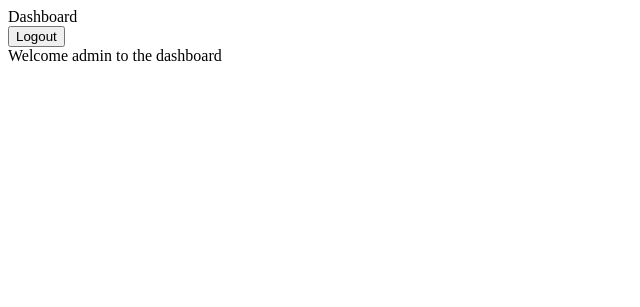
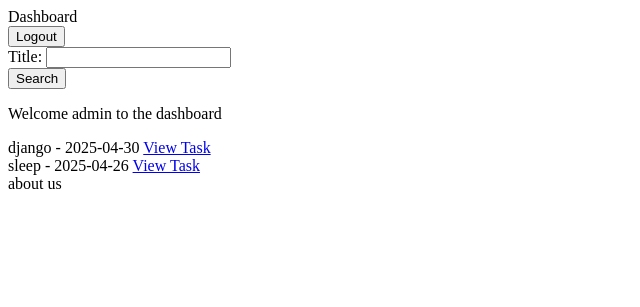
Before and after one commit to Ouckland/Task-Hero, a Django app: page /TaskHero/dashboard/ in a window 1280 px wide. Shown: the top 307 px of the page, without its empty margins (0-640 px from the left). Run offline with Django 5.2, Linux system fonts and the light colour scheme; a user stored in the database is signed in; data comes from the database, SQL or seed files in the repository; both versions use the stored data as it was after the commit.

Commit message:
I completed the backend and the templates for the app and the authentication. Styling by the next time i commit

```diff
--- /dev/null
+++ b/TaskHero/forms.py
@@ -0,0 +1,18 @@
+from django import forms
+from .models import TaskModel
+
+class AddTaskForm(forms.ModelForm):
+    class Meta:
+        model = TaskModel
+        fields = [
+            'title', 'description', 'due_date', 'status', 'priority',
+        ]
+        widgets = {
+            'due_date': forms.DateInput(attrs={'type': 'date'}),
+            'description': forms.Textarea()
+                }
+class SearchForm(forms.Form):
+    title = forms.CharField(required=False, max_length=255,  widget=forms.TextInput)
+
+# class FilterForm(forms.Form):
+#     filter_by = forms.ChoiceField(choices=)
--- a/TaskHero/urls.py
+++ b/TaskHero/urls.py
@@ -3,6 +3,11 @@ from . import views
 
 app_name = 'TaskHero'
 urlpatterns = [
+    path('', views.home, name='home'),
     path('dashboard/', views.dashboard, name='dashboard'),
-    path('', views.home, name='home'),
+    path('add/task/', views.add_task, name='add_task'),
+    path('task/detail/<int:task_id>/', views.task_detail, name='task_detail'),
+    path('edit/task/<int:task_id>/', views.edit_task, name='edit_task'),
+    path('delete/task/<int:task_id>/', views.delete_task, name='confirm_delete'),
+
 ]
--- a/TaskHero/views.py
+++ b/TaskHero/views.py
@@ -1,8 +1,88 @@
-from django.shortcuts import render
+
+from django.shortcuts import render, redirect, get_object_or_404
+from django.urls import reverse
+from django.http import HttpResponseNotAllowed, HttpResponseForbidden
+from django.contrib import messages
+from django.contrib.auth.decorators import login_required
+from .forms import AddTaskForm, SearchForm
+from .models import TaskModel
+
 
 # Create your views here.
 def home(request):
     return render(request, 'taskhero/home.html')
 
+# Add try and excepts to the code for the 404 and 505 error pages
+@login_required
 def dashboard(request):
-    return render(request, 'taskhero/dashboard.html')
+    all_tasks = TaskModel.objects.filter(added_by=request.user)
+    search_form = SearchForm(request.POST)
+    if request.method == 'POST':
+        search_form = SearchForm(request.POST)
+        if search_form.is_valid():
+            title = search_form.cleaned_data.get('title')
+            if title:
+                all_tasks = all_tasks.filter(title__icontains=title)
+
+    context = {
+        'all_tasks': all_tasks,
+        'search_form': search_form,
+    }
+    return render(request, 'taskhero/dashboard.html', context)
+
+@login_required
+def add_task(request):
+    task_form = AddTaskForm(request.POST)
+    if request.method == 'POST':
+        task_form = AddTaskForm(request.POST)
+        if task_form.is_valid():
+            task = task_form.save(commit=False)
+            task.added_by = request.user
+            task.save()
+            messages.success(request, 'Task succesfully added')
+            return redirect('TaskHero:dashboard')
+    context = {
+        'task_form': task_form,
+    }
+    return render(request, 'taskhero/add-task.html', context)
+
+@login_required
+def task_detail(request, task_id):
+    task = get_object_or_404(TaskModel, id=task_id)
+    if task.added_by != request.user:
+        return render(request, 'https/forbidden.html')
+    return render(request, 'taskhero/task-detail.html', context={'task': task})
+
+@login_required
+def edit_task(request, task_id):
+    task = get_object_or_404(TaskModel, id=task_id)
+    edit_form = AddTaskForm(instance=task)
+    if task.added_by != request.user:
+        return render(request, 'https/forbidden.html')
+    if request.method == 'POST':
+        edit_form = AddTaskForm(request.POST, instance=task, )
+
+        if edit_form.is_valid():
+            edit_form.save()
+            messages.success(request, 'Task edited succesfully')
+            return redirect(reverse('TaskHero:task_detail', kwargs={'task_id': task_id}))
+    context = {
+        'edit_form': edit_form,
+        'task': task,
+    }
+    return render(request, 'taskhero/edit-task.html', context)
+
+@login_required
+def delete_task(request, task_id):
+    task = get_object_or_404(TaskModel, id=task_id)
+    if task.added_by != request.user:
+        return render(request, 'https/forbidden.html')
+    # task_form = AddTaskForm(instance=task)
+    if request.method == 'POST':
+        task.delete()
+        messages.success(request, 'Task deleted succesfully')
+        return redirect('TaskHero:dashboard')
+    context = {
+        'task': task
+    }
+    return render(request, 'taskhero/confirm-delete.html', context)
--- a/templates/partials/base.html
+++ b/templates/partials/base.html
@@ -22,6 +22,8 @@
 {% block content %}
 
 {% endblock content %}
-
+{% block footer %}
+    {% include "partials/footer.html" %}
+{% endblock footer %}
 </body>
 </html>
--- a/templates/partials/footer.html
+++ b/templates/partials/footer.html
@@ -1,3 +1,3 @@
 {% block footer %}
-    <nav>about us</nav>
+    <footer>about us</footer>
 {% endblock footer %}
--- a/templates/taskhero/dashboard.html
+++ b/templates/taskhero/dashboard.html
@@ -6,9 +6,24 @@
 {% block content %}
     {% include "partials/header.html" %}
     <body>
+       <section>
+            <div>
+                <form action="{% url 'TaskHero:dashboard' %}" method='POST'>
+                    {% csrf_token %}
+                    {{ search_form.as_div }}
+                    <button type="submit">Search</button>
+                </form>
+            </div>
+            <p>Welcome {{ request.user }} to the dashboard</p>
+            <div>
+                {% for task in all_tasks %}
+                    <div>
+                    <span>{{ task }}</span>
+                    <a href="{% url 'TaskHero:task_detail' task.id %}">View Task</a>
+                    </div>
+                {% endfor %}
+            </div>
 
-       <div>
-        Welcome {{ request.user }} to the dashboard
-       </div>
+       </section>
     </body>
 {% endblock content %}
--- a/users/views.py
+++ b/users/views.py
@@ -39,5 +39,6 @@ def login_view(request):
 def logout_view(request):
     if request.method == 'POST':
         logout(request)
+        messages.success(request, 'You have logged out succesfully')
         return redirect('TaskHero:home')
-    return render(request, 'partials/header.html')
+    # return render(request, 'partials/header.html')
```
Also changed, not shown: templates/https/forbidden.html (added, +14 -0 lines), templates/taskhero/add-task.html (added, +23 -0 lines), templates/taskhero/confirm-delete.html (added, +20 -0 lines), templates/taskhero/edit-task.html (added, +24 -0 lines), templates/taskhero/task-detail.html (added, +27 -0 lines), db.sqlite3, templates/https/404.html (added), templates/https/505.html (added).
